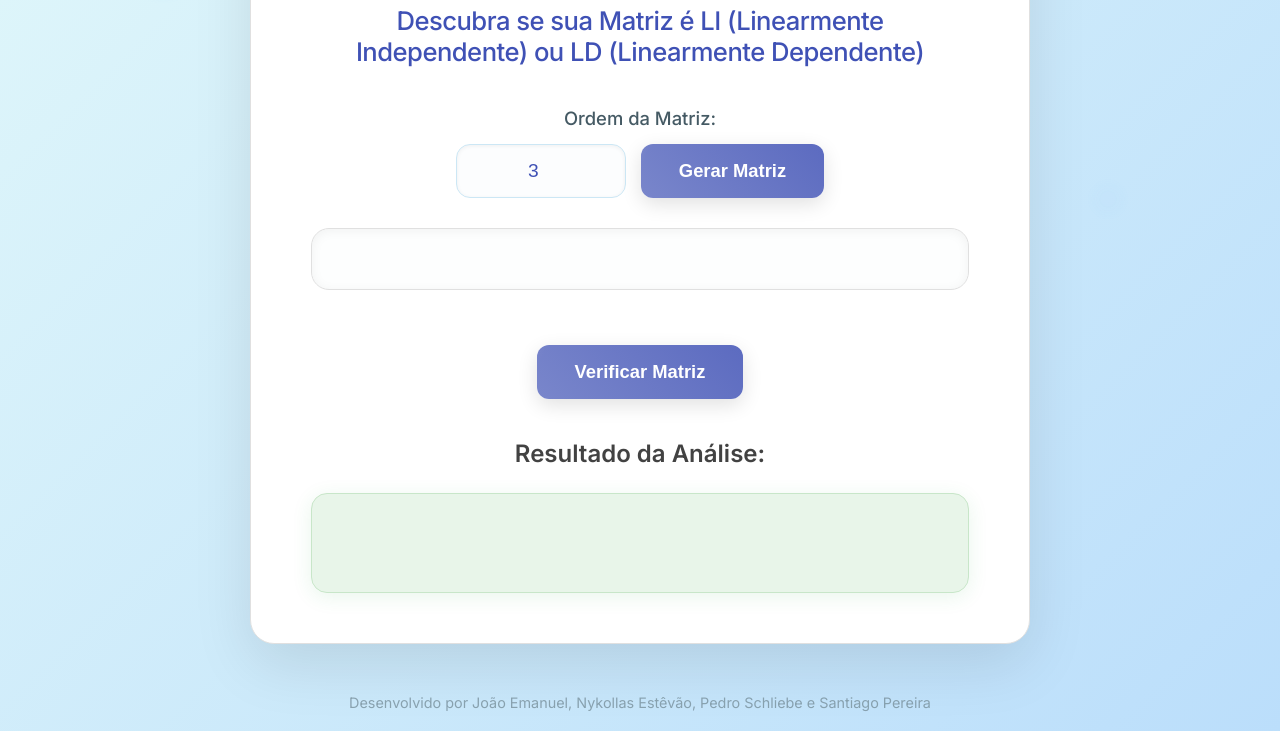
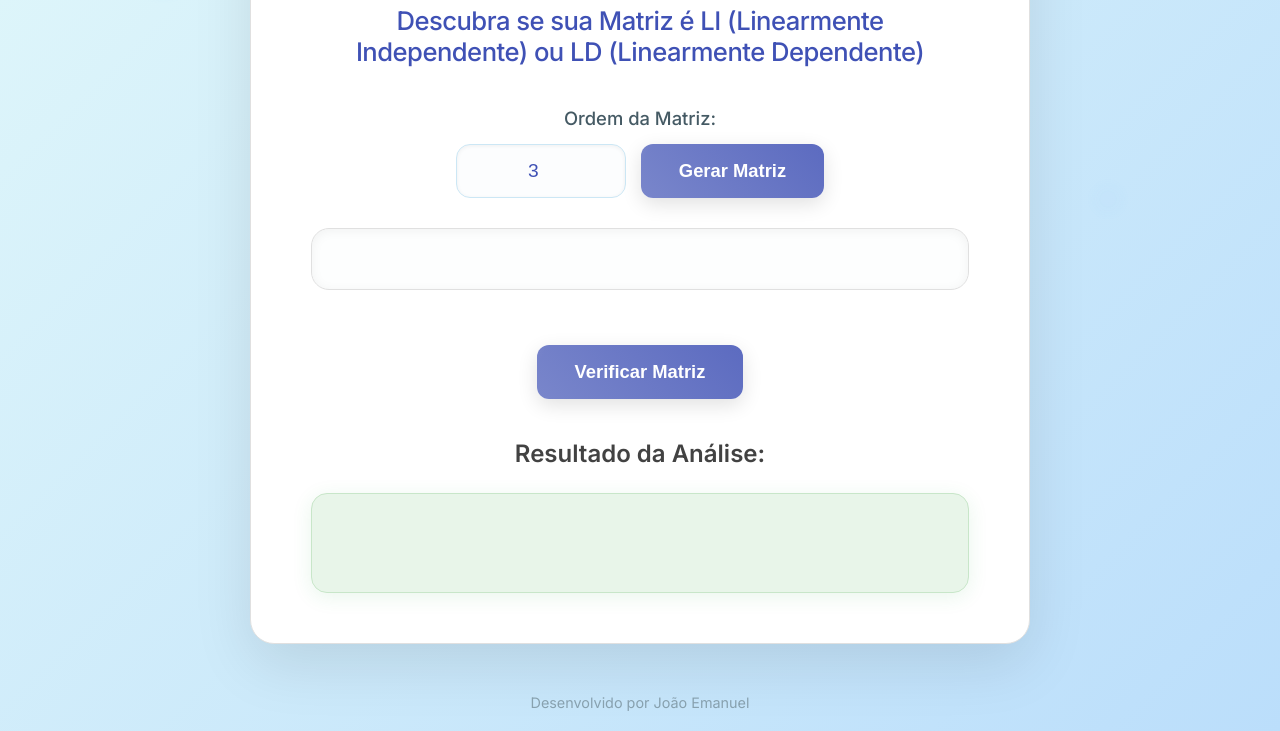
Before and after one commit to Murdockkl/CalculoMatriz, a plain HTML site: page index.html in a window 1280 px wide. Shown: the part 184-915 px from the top of the page. Drawn offline with Linux system fonts and the light colour scheme.

Commit message:
Update index.html

```diff
--- a/index.html
+++ b/index.html
@@ -46,7 +46,7 @@
     </main>
 
     <footer class="footer">
-        <p>Desenvolvido por João Emanuel, Nykollas Estêvão, Pedro Schliebe e Santiago Pereira</p>
+        <p>Desenvolvido por João Emanuel</p>
     </footer>
 
     <script src="LD_LI.js"></script>
```
